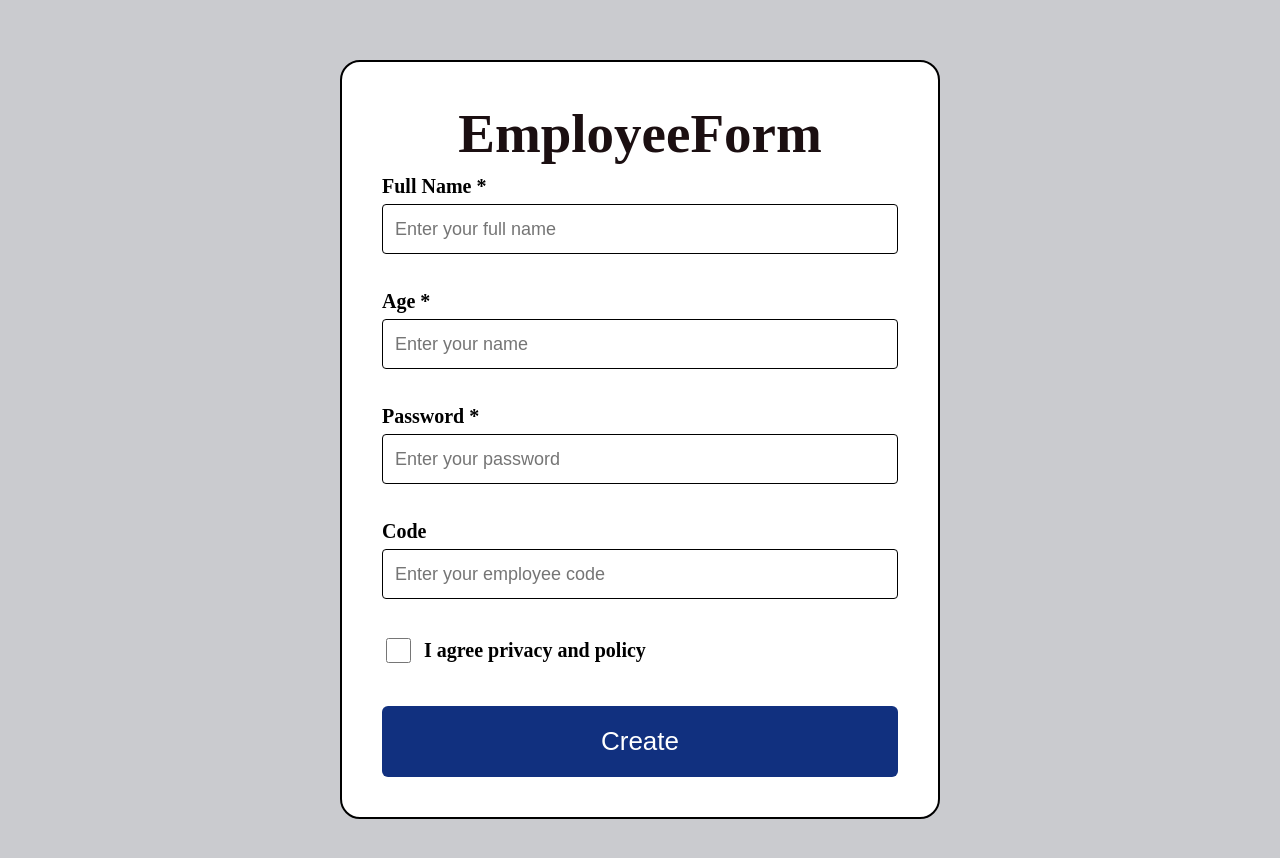
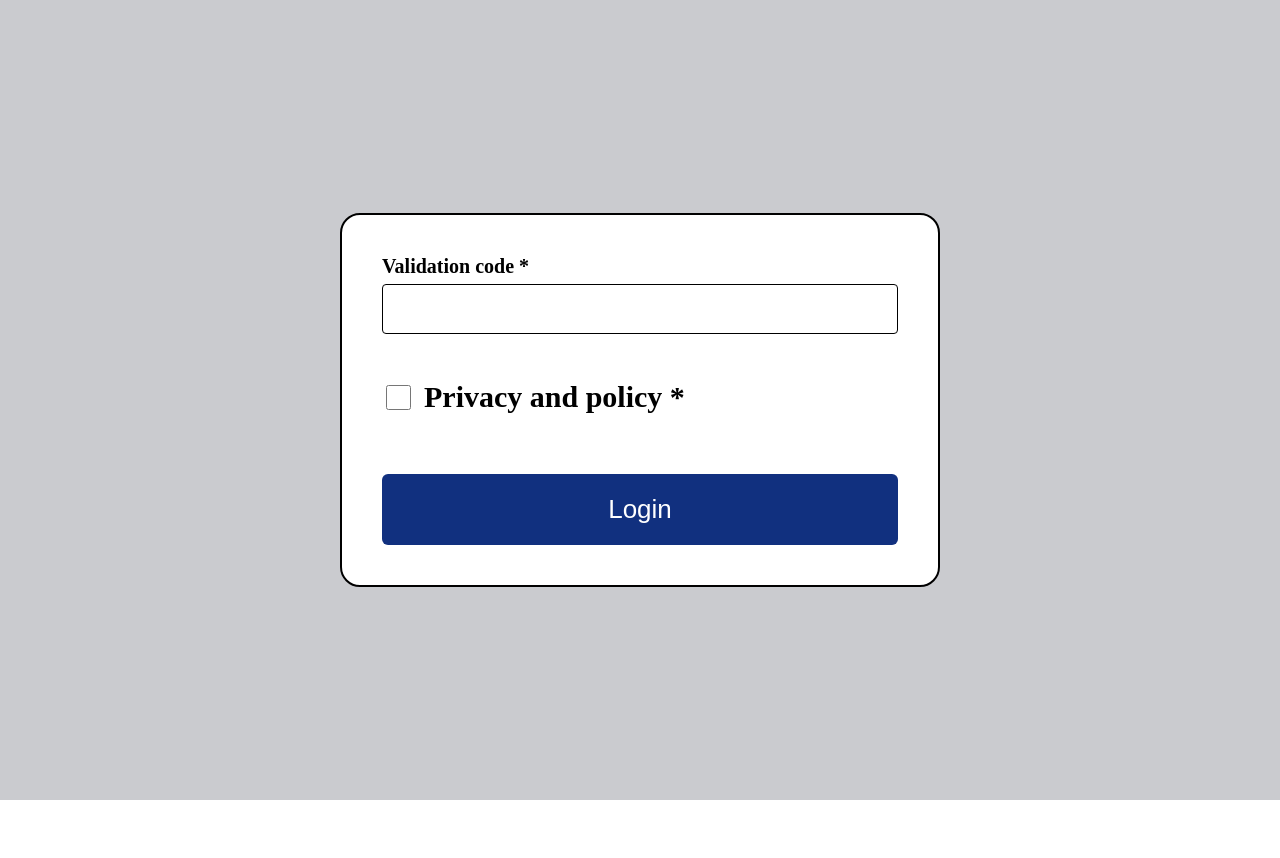
Before and after one commit to StanislavVidulin/55_react_ts, a React (Vite) app: page / in a window 1280 px wide. Shown: the top 858 px of the page. After the commit the page ends 800 px from the top, so only its background shows below. Built offline with nearby package versions, Linux system fonts and the light colour scheme.

Commit message:
add homework15

```diff
--- a/src/App.tsx
+++ b/src/App.tsx
@@ -23,7 +23,8 @@ import GlobalStyles from "./styles/GlobalStyles";
 // import Homework10 from "./homeworks/Homework10/Homework10";
 // import Homework11 from "./homeworks/Homework11/Homework11";
 // import Homework12 from "./homeworks/Homework12/Homework12";
-import Homework14 from "./homeworks/Homework14/Homework14";
+// import Homework14 from "./homeworks/Homework14/Homework14";
+import Homework15 from "./homeworks/Homework15/Homework15";
 
 
 // Consultations imports
@@ -56,7 +57,8 @@ function App() {
     {/* <Lesson13 /> */}
     {/* <Consultation06 /> */}
     {/* <Lesson14 /> */}
-    <Homework14 />
+    {/* <Homework14 /> */}
+    <Homework15 />
     </>
   )
 }
--- /dev/null
+++ b/src/components/Checkbox/Checkbox.tsx
@@ -0,0 +1,17 @@
+import { CheckboxComponent } from "./styles";
+import { CheckboxProps } from "./types";
+
+function Checkbox({ name, type = 'checkbox', id, checked, onChange }: CheckboxProps) {
+  return (
+    <CheckboxComponent
+      name={name}
+      type={type}
+      id={id}
+      checked={checked}
+      onChange={onChange}
+    >
+    </CheckboxComponent>
+  );
+}
+
+export default Checkbox;
--- /dev/null
+++ b/src/components/Checkbox/styles.ts
@@ -0,0 +1,6 @@
+import styled from "@emotion/styled";
+
+export const CheckboxComponent = styled.input`
+  width: 25px;
+  height: 25px;
+`;
--- /dev/null
+++ b/src/components/Checkbox/types.ts
@@ -0,0 +1,9 @@
+import { ChangeEvent } from "react";
+
+export interface CheckboxProps {
+    name: string,
+    type?: 'checkbox',
+    id?: string,
+    checked?: boolean,
+    onChange?: (event: ChangeEvent<HTMLInputElement>) => void
+}
--- /dev/null
+++ b/src/homeworks/Homework15/Homework15.tsx
@@ -0,0 +1,77 @@
+import { useFormik } from "formik";
+import * as Yup from "yup";
+
+import Input from "../../components/Input/Input";
+import {
+  CheckboxContainer,
+  CheckboxLabel,
+  ErrorMessage,
+  Homework15Container,
+  Homework15Form,
+} from "./styles";
+import Button from "../../components/Button/Button";
+import { Homework15FormValues } from "./types";
+import Checkbox from "../../components/Checkbox/Checkbox";
+
+function Homework15() {
+  const schema = Yup.object().shape({
+    code: Yup.number()
+      .required("Field Validation code is required")
+      .typeError("Field Age must be number")
+      .test(
+        "required symbols",
+        "Required symbols - 6",
+        (value) => String(value).length === 6
+      ),
+
+    agreement: Yup.boolean().oneOf(
+      [true],
+      "You must agree with privacy and policy"
+    ),
+  });
+
+  const formik = useFormik({
+    initialValues: {
+      code: "",
+      agreement: false,
+    } as Homework15FormValues,
+    validationSchema: schema,
+    validateOnChange: false,
+    onSubmit: (values: Homework15FormValues) => {
+      console.table(values);
+    },
+  });
+
+  const loginHandler = () => {
+    console.log("Вы успешно вошли");
+  };
+
+  return (
+    <Homework15Container>
+      <Homework15Form onSubmit={formik.handleSubmit}>
+        <Input
+          name="code"
+          label="Validation code *"
+          id="code_id"
+          value={formik.values.code}
+          onChange={formik.handleChange}
+          error={formik.errors.code}
+        />
+        <CheckboxContainer>
+          <Checkbox
+            name="agreement"
+            type="checkbox"
+            id="agree_id"
+            checked={formik.values.agreement}
+            onChange={formik.handleChange}
+          />
+          <CheckboxLabel htmlFor="agree_id">Privacy and policy *</CheckboxLabel>
+        </CheckboxContainer>
+        <ErrorMessage>{formik.errors.agreement}</ErrorMessage>
+        <Button name="Login" onClick={loginHandler} />
+      </Homework15Form>
+    </Homework15Container>
+  );
+}
+
+export default Homework15;
--- /dev/null
+++ b/src/homeworks/Homework15/styles.ts
@@ -0,0 +1,39 @@
+import styled from "@emotion/styled";
+
+export const Homework15Container = styled.div`
+  display: flex;
+  flex-direction: column;
+  align-items: center;
+  justify-content: center;
+  flex: 1;
+  padding: 60px;
+  background-color: rgb(202, 203, 207);
+`;
+
+export const Homework15Form = styled.form`
+  display: flex;
+  flex-direction: column;
+  gap: 20px;
+  min-width: 600px;
+  padding: 40px;
+  background-color: white;
+  border: 2px solid black;
+  border-radius: 20px;
+  font-weight: bold;
+`;
+
+export const CheckboxContainer = styled.div`
+  display: flex;
+  align-items: center;
+  gap: 10px;
+`;
+
+export const CheckboxLabel = styled.label`
+  font-size: 30px;
+`;
+
+export const ErrorMessage = styled.div`
+  height: 20px;
+  font-size: 18px;
+  color: red;
+`;
--- /dev/null
+++ b/src/homeworks/Homework15/types.ts
@@ -0,0 +1,4 @@
+export interface Homework15FormValues {
+    code: string,
+    agreement: boolean
+}
```
